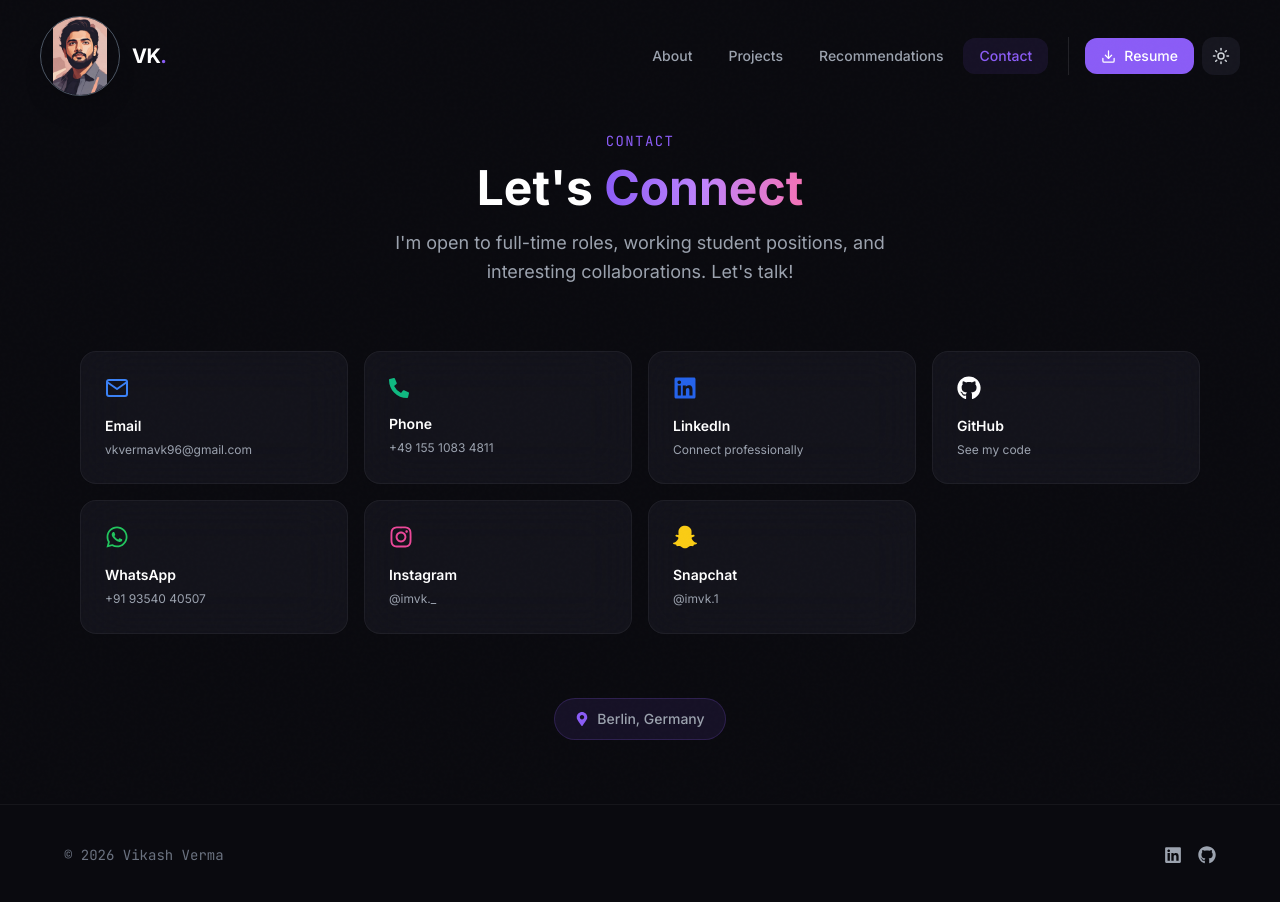
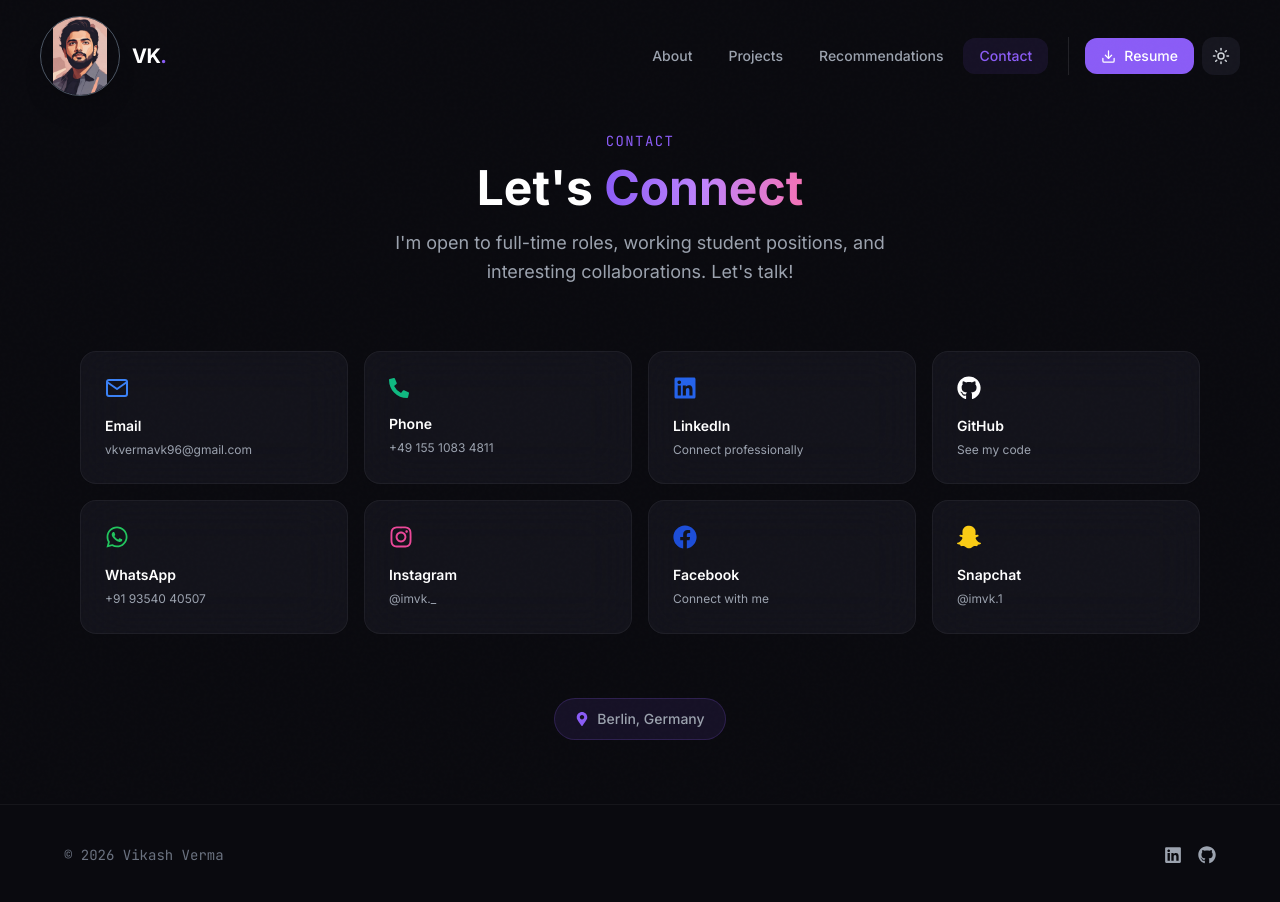
Before and after one commit to imvk01/My-Portfolio, a React (Vite) app: page /contact-me in a window 1280 px wide. Shown: the top 902 px of the page. Built offline with nearby package versions, Linux system fonts and the light colour scheme.

Commit message:
Little updates and Resume update

```diff
--- a/src/pages/Contact.jsx
+++ b/src/pages/Contact.jsx
@@ -83,7 +83,7 @@ function Contact() {
       bgColor: "bg-green-500",
       action: () => {
         const phone = "+919354040507";
-        const message = "Hi Jass, I got your reference from your portfolio website.";
+        const message = "Hi Vikash, I got your reference from your portfolio website.";
         window.open(`https://api.whatsapp.com/send?phone=${phone}&text=${encodeURIComponent(message)}`, "_blank");
       },
       label: "Chat Now",
@@ -97,15 +97,15 @@ function Contact() {
       action: () => window.open("https://www.instagram.com/imvk._", "_blank"),
       label: "Follow",
     },
-    // {
-    //   icon: <FaFacebook className="w-6 h-6" />,
-    //   title: "Facebook",
-    //   detail: "Connect with me",
-    //   color: "text-blue-700",
-    //   bgColor: "bg-blue-700",
-    //   action: () => window.open("https://www.facebook.com/profile.php?id=100012011164238", "_blank"),
-    //   label: "Visit",
-    // },
+    {
+      icon: <FaFacebook className="w-6 h-6" />,
+      title: "Facebook",
+      detail: "Connect with me",
+      color: "text-blue-700",
+      bgColor: "bg-blue-700",
+      action: () => window.open("https://www.facebook.com/profile.php?id=100012011164238", "_blank"),
+      label: "Visit",
+    },
     {
       icon: <FaSnapchatGhost className="w-6 h-6" />,
       title: "Snapchat",
```
Also changed, not shown: 2 other files (tests, documents, lock files or other folders).
